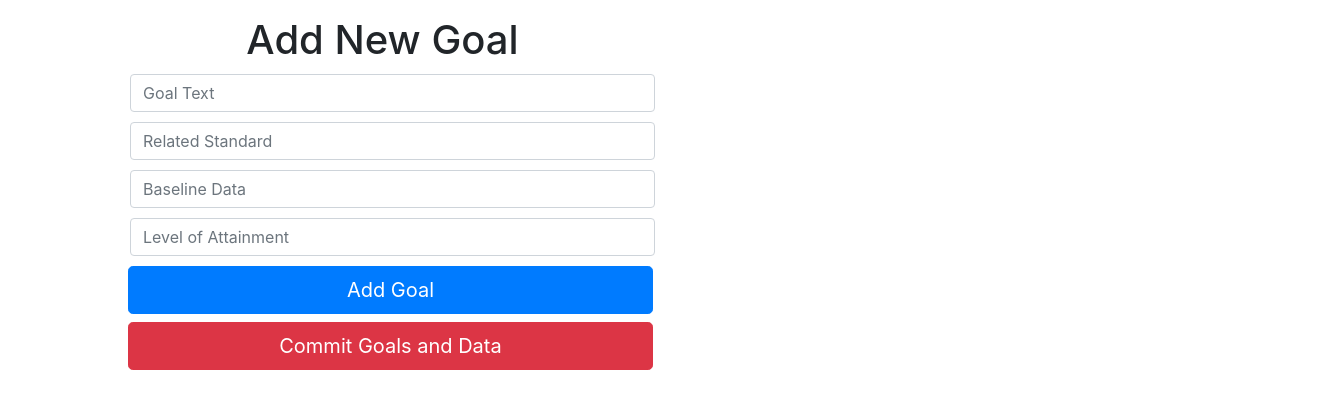
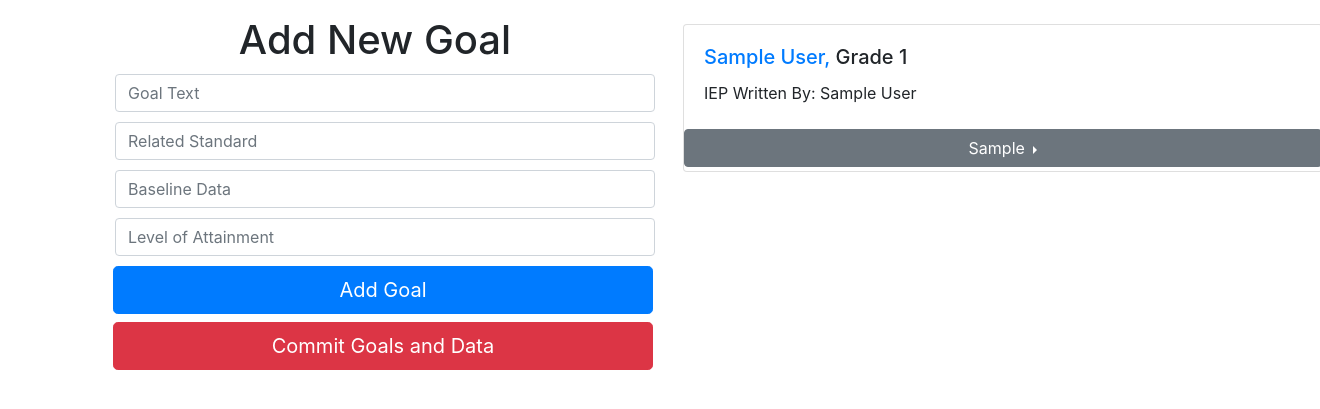
Before and after one commit to jreidmke/capstone01, a Flask app: page /iep/1/goal in a window 1320 px wide. Shown: the part 56-465 px from the top of the page. Run offline with Flask 2, Linux system fonts and the light colour scheme; tables that the repository leaves empty hold one stand-in row (values such as "Sample post"); some libraries are stand-ins or nearby versions.

Commit message:
iep appears on goal update page

```diff
--- a/app.py
+++ b/app.py
@@ -229,9 +229,10 @@ def create_iep(student_id):
 @app.route('/iep/<int:iep_id>/goal', methods=["GET", "POST"])
 def create_goal(iep_id):
     iep = IEP.query.get(iep_id)
-    student_id = iep.student_id
+    student = Student.query.get(iep.student_id)
     g_form = GoalForm()
     d_form = ClassworkDataForm()
+    goals = Goal.query.filter_by(iep_id=iep.id).all()
 
     if g_form.validate_on_submit() and d_form.validate_on_submit():
         goal = Goal(
@@ -249,10 +250,10 @@ def create_goal(iep_id):
         )
         db.session.add(data)
         db.session.commit()
-        flash(f"Goal created! {goal.goal}. {data.baseline}. {data.attainment}.")
+        flash(f"Goal created! {goal.goal}. {data.baseline}. {data.attainment}.", "good")
         return redirect(f'/iep/{iep.id}/goal')
 
-    return render_template('/student/goal.html', g_form=g_form, d_form=d_form, student_id=student_id, iep_id=iep.id)
+    return render_template('/student/goal.html', g_form=g_form, d_form=d_form, student=student, iep_id=iep.id, goals=goals)
 
 @app.route('/student/<int:student_id>/iep/<int:iep_id>')
 def show_iep(student_id, iep_id):
--- a/templates/student/goal.html
+++ b/templates/student/goal.html
@@ -6,6 +6,7 @@
 
 
 <div class="container mt-3">
+    <div class="row">
         <div class="col-6">
 
             <h1 class="text-center">Add New Goal</h1>
@@ -42,6 +43,38 @@
                 <button class="btn btn-danger btn-lg btn-block mt-2 ml-2">Commit Goals and Data</button>
             </form>
         </div>
+
+        <div class="col-4">
+            <div class="card m-2" style="width: 40rem;">
+                <div class="card-body">
+                    <h5 class="card-title"><a href="/student/{{student.id}}">{{student.first_name + ' ' + student.last_name + ', '}}</a> Grade {{student.grade}}</h5>
+                    <p class="card-text">IEP Written By: {{student.teacher.first_name}} {{student.teacher.last_name}}</p>
+                </div>
+
+                <ul class="list-group list-group-flush">
+                    {% for goal in goals %}
+                        <div class="btn-group dropright">
+                            <button type="button" class="btn btn-secondary dropdown-toggle my-1" data-toggle="dropdown" aria-haspopup="true" aria-expanded="false">
+                              {{goal.goal}}
+                            </button>
+                            <div class="dropdown-menu">
+                                <ul class="list-group list-group-flush">
+                                    {% for data in goal.data %}
+                                        <li class="list-group-item text-danger"><b>Baseline: </b>{{data.baseline}}</li>
+                                        <li class="list-group-item text-info"><b>Current: </b>{{data.current}}</li>
+                                        <li class="list-group-item text-success"><b>Attainment: </b>{{data.attainment}}</li>
+                                    {% endfor %}
+                                </ul>
+                            </div>
+                          </div>
+                    {% endfor %}
+                </ul>
+
+            </div>
+        </div>
+
+
+    </div>
 </div>
 
 
```
Lines whose indentation alone changed are shown as unchanged.
